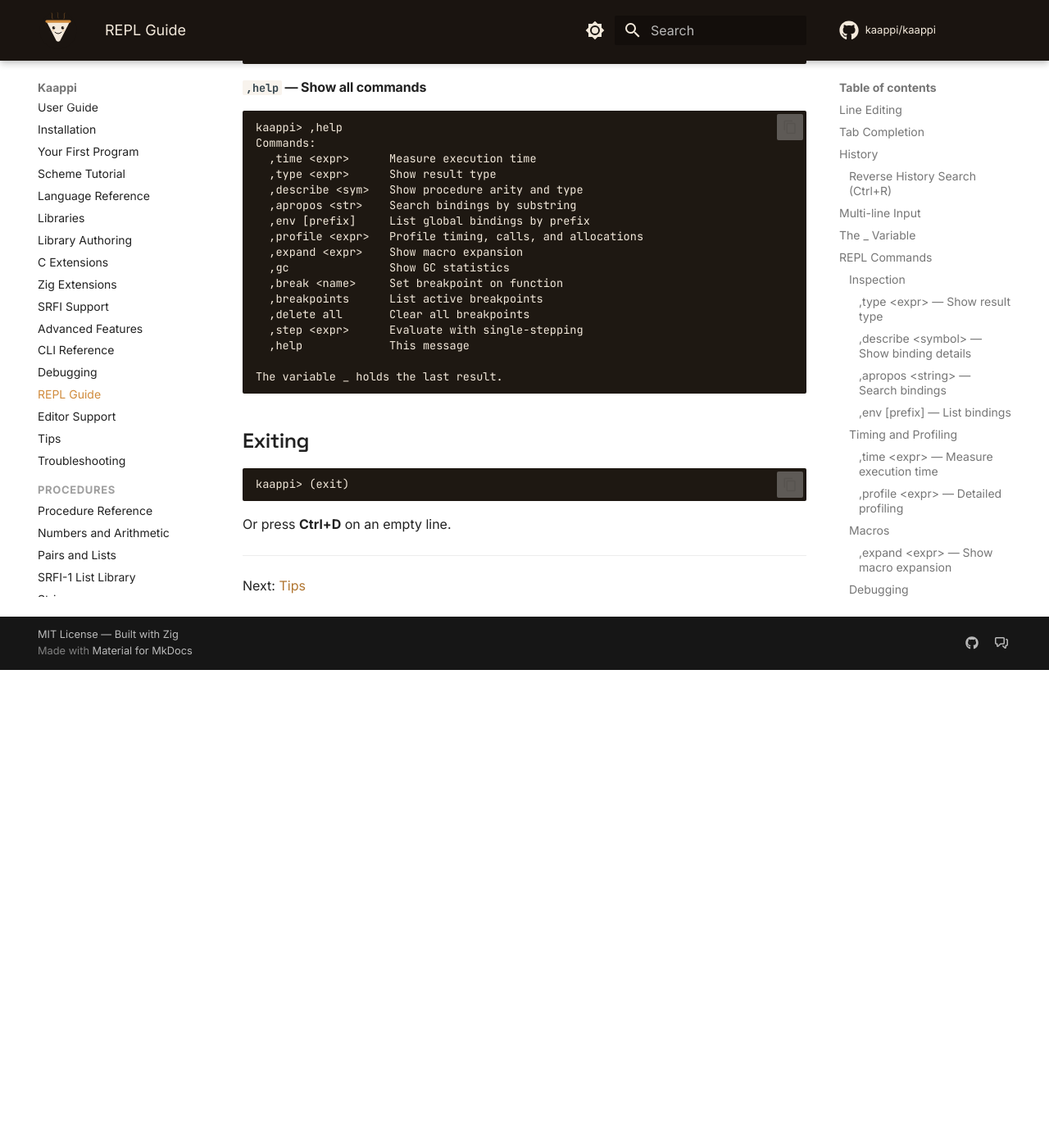
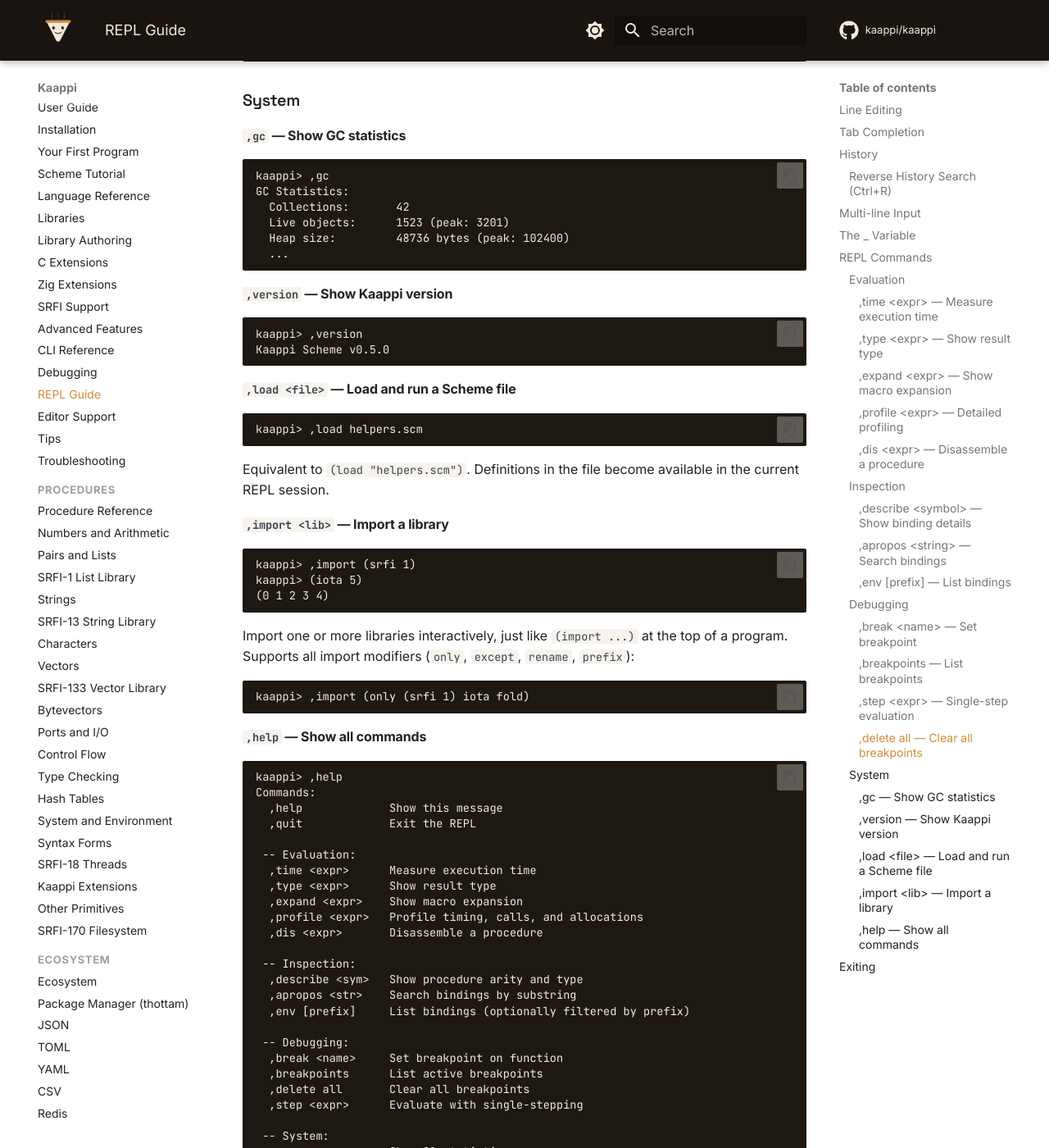
Before and after one commit to kaappi/kaappi.github.io, an MkDocs documentation site: the page built from docs/guide/repl.md, in a window 1280 px wide and 1400 px high, scrolled down 5938 px. Shown: the whole window at 82% size. Built offline with MkDocs 1.6.1 and Material for MkDocs 9.7.7, drawn with Linux system fonts in a browser that asks for light colours; comment, search, counter and statistics services are not loaded; before the commit the page ends 6755 px from its top, so only the background shows below that; some of the changed text lies outside the part shown.

Commit message:
Update REPL docs for new commands and grouped help
Document 5 new REPL commands: ,quit, ,version, ,load, ,import, ,dis.
Update help output to show grouped layout with categories. Update
banner text and exit instructions across all guide pages.

Co-Authored-By: Claude Opus 4.6 (1M context) <noreply@anthropic.com>

````diff
--- a/docs/guide/repl.md
+++ b/docs/guide/repl.md
@@ -7,8 +7,8 @@ kaappi
 ```
 
 ```
-Kaappi Scheme v0.2.1
-Type (exit) to quit.
+Kaappi Scheme v0.5.0
+Type ,help for commands, ,quit to exit.
 
 kaappi> (+ 1 2)
 3
@@ -118,7 +118,15 @@ This is useful for exploratory programming — evaluate something, then use the
 
 All commands start with a comma (`,`). They are not Scheme expressions.
 
-### Inspection
+### Evaluation
+
+#### `,time <expr>` — Measure execution time
+
+```
+kaappi> ,time (fib 30)
+832040
+; 0.173 seconds
+```
 
 #### `,type <expr>` — Show result type
 
@@ -134,6 +142,43 @@ kaappi> ,type car
 kaappi> ,type #t
 ; boolean
 ```
+
+#### `,expand <expr>` — Show macro expansion
+
+```
+kaappi> ,expand (when #t (display "yes"))
+(if #t (begin (display "yes")))
+```
+
+#### `,profile <expr>` — Detailed profiling
+
+Shows per-function timing, call counts, and memory allocations:
+
+```
+kaappi> ,profile (fib 25)
+75025
+; Profile Report
+; ...
+```
+
+#### `,dis <expr>` — Disassemble a procedure
+
+Shows the register-based bytecode for a procedure:
+
+```
+kaappi> ,dis factorial
+; Function: factorial
+; Arity: 1, Locals: 7, Upvalues: 0
+; Constants: <=, 1, *, factorial, -
+;
+  0000  move            r2, r0
+  0003  load_const      r3, 1
+  ...
+```
+
+This is a shortcut for `(disassemble <expr>)`. See [Debugging](debugging.md#bytecode-inspection) for details.
+
+### Inspection
 
 #### `,describe <symbol>` — Show binding details
 
@@ -200,36 +245,6 @@ kaappi> ,env string-
 ; 24 bindings
 ```
 
-### Timing and Profiling
-
-#### `,time <expr>` — Measure execution time
-
-```
-kaappi> ,time (fib 30)
-832040
-; 0.173 seconds
-```
-
-#### `,profile <expr>` — Detailed profiling
-
-Shows per-function timing, call counts, and memory allocations:
-
-```
-kaappi> ,profile (fib 25)
-75025
-; Profile Report
-; ...
-```
-
-### Macros
-
-#### `,expand <expr>` — Show macro expansion
-
-```
-kaappi> ,expand (when #t (display "yes"))
-(if #t (begin (display "yes")))
-```
-
 ### Debugging
 
 #### `,break <name>` — Set breakpoint
@@ -259,7 +274,7 @@ kaappi> ,delete all
 All breakpoints deleted
 ```
 
-### Runtime
+### System
 
 #### `,gc` — Show GC statistics
 
@@ -272,24 +287,69 @@ GC Statistics:
   ...
 ```
 
+#### `,version` — Show Kaappi version
+
+```
+kaappi> ,version
+Kaappi Scheme v0.5.0
+```
+
+#### `,load <file>` — Load and run a Scheme file
+
+```
+kaappi> ,load helpers.scm
+```
+
+Equivalent to `(load "helpers.scm")`. Definitions in the file become
+available in the current REPL session.
+
+#### `,import <lib>` — Import a library
+
+```
+kaappi> ,import (srfi 1)
+kaappi> (iota 5)
+(0 1 2 3 4)
+```
+
+Import one or more libraries interactively, just like `(import ...)` at
+the top of a program. Supports all import modifiers (`only`, `except`,
+`rename`, `prefix`):
+
+```
+kaappi> ,import (only (srfi 1) iota fold)
+```
+
 #### `,help` — Show all commands
 
 ```
 kaappi> ,help
 Commands:
+  ,help             Show this message
+  ,quit             Exit the REPL
+
+ -- Evaluation:
   ,time <expr>      Measure execution time
   ,type <expr>      Show result type
+  ,expand <expr>    Show macro expansion
+  ,profile <expr>   Profile timing, calls, and allocations
+  ,dis <expr>       Disassemble a procedure
+
+ -- Inspection:
   ,describe <sym>   Show procedure arity and type
   ,apropos <str>    Search bindings by substring
-  ,env [prefix]     List global bindings by prefix
-  ,profile <expr>   Profile timing, calls, and allocations
-  ,expand <expr>    Show macro expansion
-  ,gc               Show GC statistics
+  ,env [prefix]     List bindings (optionally filtered by prefix)
+
+ -- Debugging:
   ,break <name>     Set breakpoint on function
   ,breakpoints      List active breakpoints
   ,delete all       Clear all breakpoints
   ,step <expr>      Evaluate with single-stepping
-  ,help             This message
+
+ -- System:
+  ,gc               Show GC statistics
+  ,version          Show Kaappi version
+  ,load <file>      Load and run a Scheme file
+  ,import <lib>     Import a library (e.g. ,import (srfi 1))
 
 The variable _ holds the last result.
 ```
@@ -297,10 +357,10 @@ The variable _ holds the last result.
 ## Exiting
 
 ```
-kaappi> (exit)
+kaappi> ,quit
 ```
 
-Or press **Ctrl+D** on an empty line.
+You can also type `(exit)` or press **Ctrl+D** on an empty line.
 
 ---
 
````
Also changed, not shown: docs/guide/advanced.md (+15 -5 lines), docs/guide/debugging.md (+6 -2 lines), docs/guide/first-program.md (+3 -3 lines), docs/guide/tips.md (+11 -5 lines).
